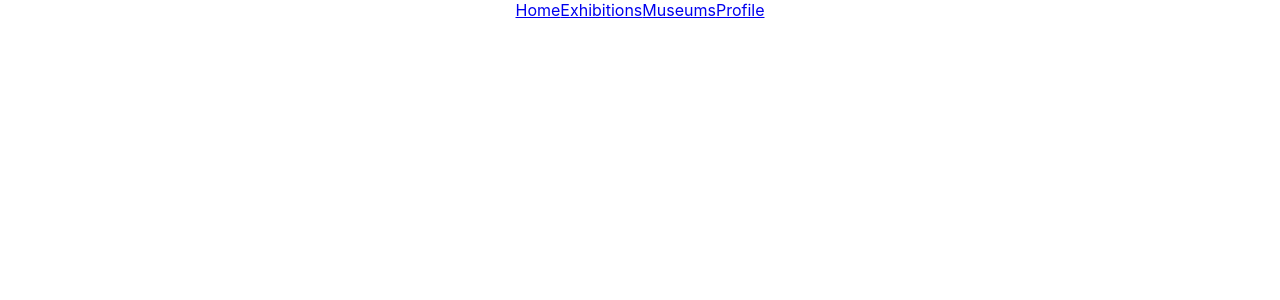
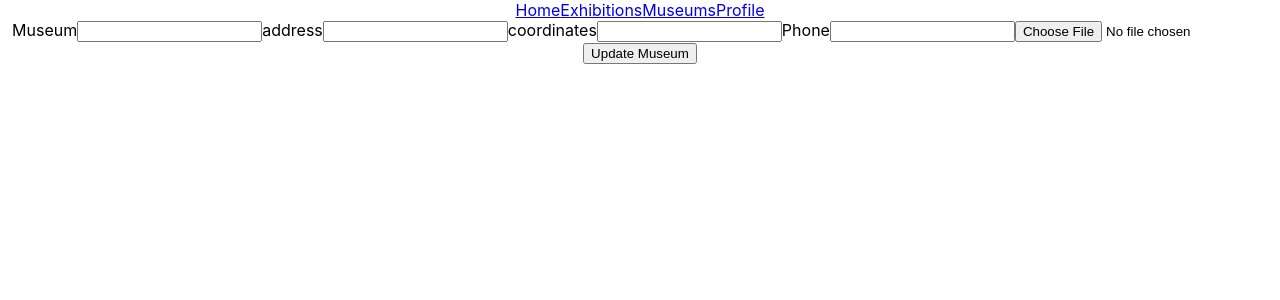
Before and after one commit to phimanim/museum-react-client, a React (Create React App) app: page /museums/1/update in a window 1280 px wide. Shown: the top 300 px of the page. Built offline with nearby package versions, Linux system fonts and the light colour scheme; no server answers; sample sign-in values are in the browser's storage.

Commit message:
redirects file added

```diff
--- a/src/pages/ExhbitionPages/Exhibition.js
+++ b/src/pages/ExhbitionPages/Exhibition.js
@@ -29,7 +29,8 @@ const history = useHistory();
         <p>Curator: {data?.Curator}</p>
         <p>Beggining Date: {data?.begginingDate}</p>
         <p>End Date: {data?.endDate}</p>
-        <Link to={`/museums/${data?.museum._id}`}>Museum: {data?.museum.name}</Link>
+        {data?.museum && <Link to={`/museums/${data?.museum._id}`}>Museum: {data?.museum.name}</Link>}
+
         <button onClick={handleDelete}>
           Delete
         </button>
--- a/src/pages/MuseumPages/Museum.js
+++ b/src/pages/MuseumPages/Museum.js
@@ -2,7 +2,7 @@ import React from "react";
 import { getMuseumById } from "../../api";
 import { deleteMuseum } from "../../api";
 import { useFetch } from "../../hooks/useFetch";
-import { useParams } from "react-router-dom";
+import { useParams, Link } from "react-router-dom";
 import { Suspense } from "../../components";
 import { useHistory } from "react-router-dom";
 
@@ -12,6 +12,7 @@ function Museum() {
     () => getMuseumById(museumId),
     [museumId]
   );
+
 const history = useHistory();
  const handleDelete = () => {
         deleteMuseum(museumId)
@@ -26,6 +27,8 @@ const history = useHistory();
         <p>Address: {data?.address}</p>
         <p>Coordinates: {data?.coordinates}</p>
         <p>Phone: {data?.Phone}</p>
+        <Link to={`/museums/${data?._id}/update`}>Update informations</Link>
+
         <button onClick={handleDelete}>
           Delete
         </button>
--- /dev/null
+++ b/src/pages/MuseumPages/MuseumUpdate.js
@@ -0,0 +1,93 @@
+import React from "react";
+import { updateMuseum, uploadImage } from "../../api";
+import { useFetch } from "../../hooks/useFetch";
+import { useParams } from "react-router-dom";
+//import { Suspense } from "../../components";
+import { useHistory } from "react-router-dom";
+
+function MuseumUpdate() {
+  const { museumId } = useParams();
+  const { data, loading, error } = useFetch(
+    () => updateMuseum(museumId),
+    [museumId]
+  );
+  const [file, setFile] = React.useState();
+  const [state, setState] = React.useState({
+    name: "",
+    address: "",
+    coordinates: "",
+    phone: "",
+  });
+  const history = useHistory();
+  const handleSubmit = async (event) => {
+    let imageUrl;
+
+    event.preventDefault();
+    console.log("file:", file);
+    if (file) {
+      const formData = new FormData();
+      formData.append("imageUrl", file);
+      const { data } = await uploadImage(formData);
+      imageUrl = data.imageUrl;
+    }
+
+    const { data } = await updateMuseum({
+      ...state,
+      imageUrl,
+    });
+
+    console.log("data", data);
+    history.push("/museums/:museumId");
+  };
+
+  const handleChange = ({ target }) => {
+    const { name, value } = target;
+    setState({ ...state, [name]: value });
+  };
+
+  const handleFileChange = ({ target }) => {
+    const [file] = target.files;
+    setFile(file);
+  };
+
+  return (
+    <div>
+      <form onSubmit={handleSubmit}>
+        <label htmlFor="name">Museum</label>
+        <input
+          name="name"
+
+          onChange={handleChange}
+          value={state.name}
+          placeholder={data?.name}
+        />
+        <label htmlFor="address">address</label>
+        <input
+          name="address"
+
+          onChange={handleChange}
+          value={state.address}
+          placeholder={data?.address}
+        />
+        <label htmlFor="Coordinates">coordinates</label>
+        <input
+          name="coordinates"
+          onChange={handleChange}
+          value={state.coordinates}
+          placeholder={data?.coordinates}
+        />
+        <label htmlFor="phone">Phone</label>
+        <input
+          name="phone"
+          onChange={handleChange}
+          value={state.phone}
+          placeholder={data?.phone}
+        />
+        <input type="file" name="imageUrl" onChange={handleFileChange} />
+        <button type="submit">Update Museum</button>
+      </form>
+    </div>
+  );
+}
+
+export default MuseumUpdate;
--- a/src/pages/MuseumPages/Museums.js
+++ b/src/pages/MuseumPages/Museums.js
@@ -13,9 +13,9 @@ function Museums() {
       <h1>Museums</h1>
       {data?.map((museum) => {
         return (
-          <div key={museum.title}>
+          <div key={museum._id}>
             <img src={museum.imageUrl} />
-            <Link to={`/museums/${museum._id}`}>Details</Link>
+            <Link to={`/museums/${museum._id}`}>{museum.name}</Link>
             <hr />
           </div>
 
--- a/src/pages/MuseumPages/NewMuseum.js
+++ b/src/pages/MuseumPages/NewMuseum.js
@@ -13,15 +13,20 @@ function NewMuseum() {
   const history = useHistory();
 
   const handleSubmit = async (event) => {
+    let imageUrl;
+
     event.preventDefault();
-    const formData = new FormData();
-    formData.append("imageUrl", file);
-    const { data: imageData } = await uploadImage(formData);
-    console.log("imageData", imageData);
+    console.log("file:", file);
+    if (file) {
+      const formData = new FormData();
+      formData.append("imageUrl", file);
+      const { data } = await uploadImage(formData);
+      imageUrl = data.imageUrl;
+    }
 
     const { data } = await createMuseum({
       ...state,
-      imageUrl: imageData.imageUrl,
+      imageUrl,
     });
 
     console.log("data", data);
@@ -52,17 +57,11 @@ function NewMuseum() {
       <label htmlFor="Coordinates">coordinates</label>
       <input
         name="coordinates"
-        required
         onChange={handleChange}
         value={state.coordinates}
       />
       <label htmlFor="phone">Phone</label>
-      <input
-        name="phone"
-        required
-        onChange={handleChange}
-        value={state.phone}
-      />
+      <input name="phone" onChange={handleChange} value={state.phone} />
       <input type="file" name="imageUrl" onChange={handleFileChange} />
       <button type="submit">Create Museum</button>
     </form>
--- a/src/pages/MuseumPages/index.js
+++ b/src/pages/MuseumPages/index.js
@@ -1,3 +1,4 @@
 export { default as NewMuseum } from "./NewMuseum";
 export { default as Museum } from "./Museum";
 export { default as Museums } from "./Museums";
+export { default as MuseumUpdate } from "./MuseumUpdate";
--- a/src/router/router.js
+++ b/src/router/router.js
@@ -8,7 +8,7 @@ import {
   Exhibition,
 } from "../pages/ExhbitionPages";
 // Museums
-import { Museum, Museums, NewMuseum } from "../pages/MuseumPages";
+import { Museum, Museums, NewMuseum, MuseumUpdate } from "../pages/MuseumPages";
 // Bookings
 import { Booking, NewBooking } from "../pages/BookingPages";
 import { Profile } from "../pages";
@@ -47,6 +47,9 @@ function AppRouter() {
       <AppRoute exact path="/museums/:museumId">
         <Museum />
       </AppRoute>
+      <AppRoute exact path="/museums/:museumId/update">
+        <MuseumUpdate />
+      </AppRoute>
       {/* exhibitions routes */}
       <AppRoute exact path="/new-exhibition">
         <NewExhibition />
```
Also changed, not shown: 1 other file (tests, documents, lock files or other folders).
